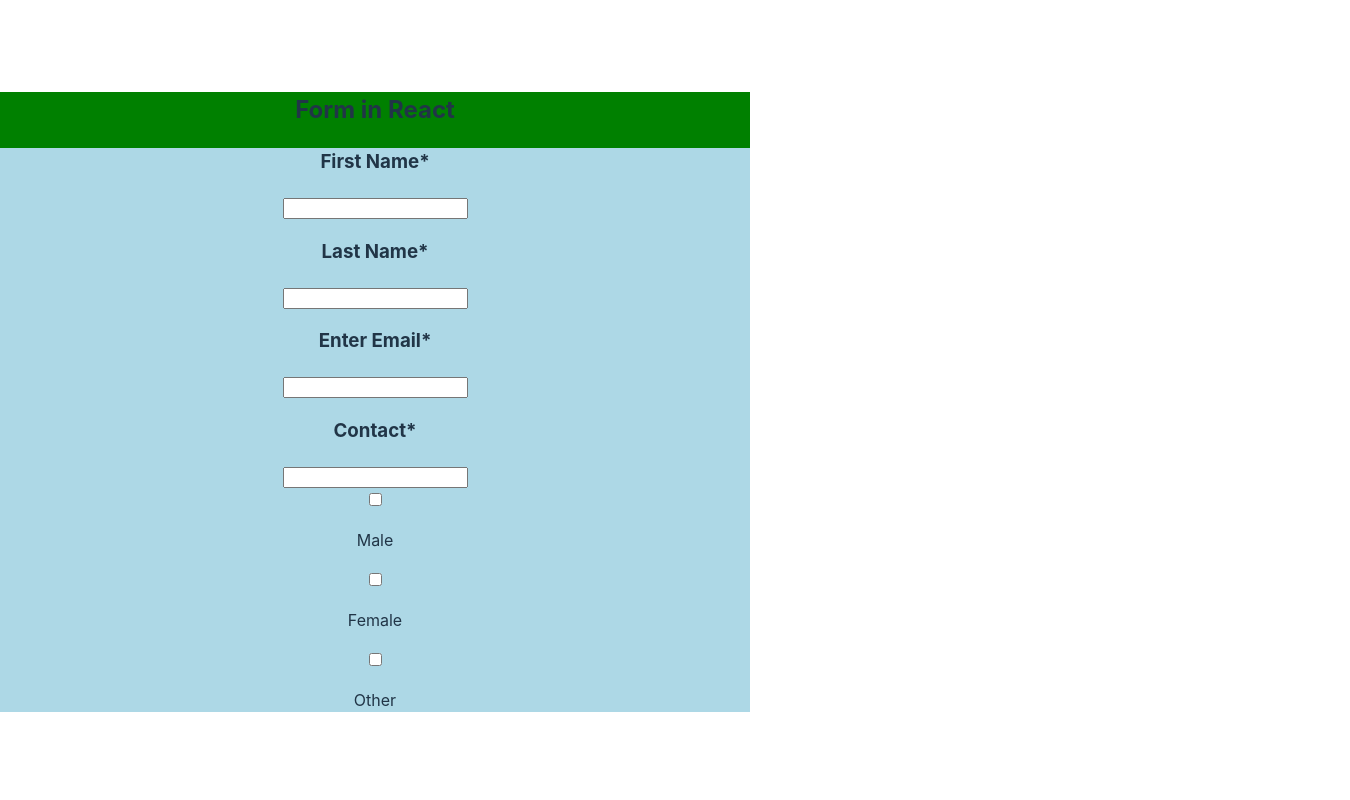
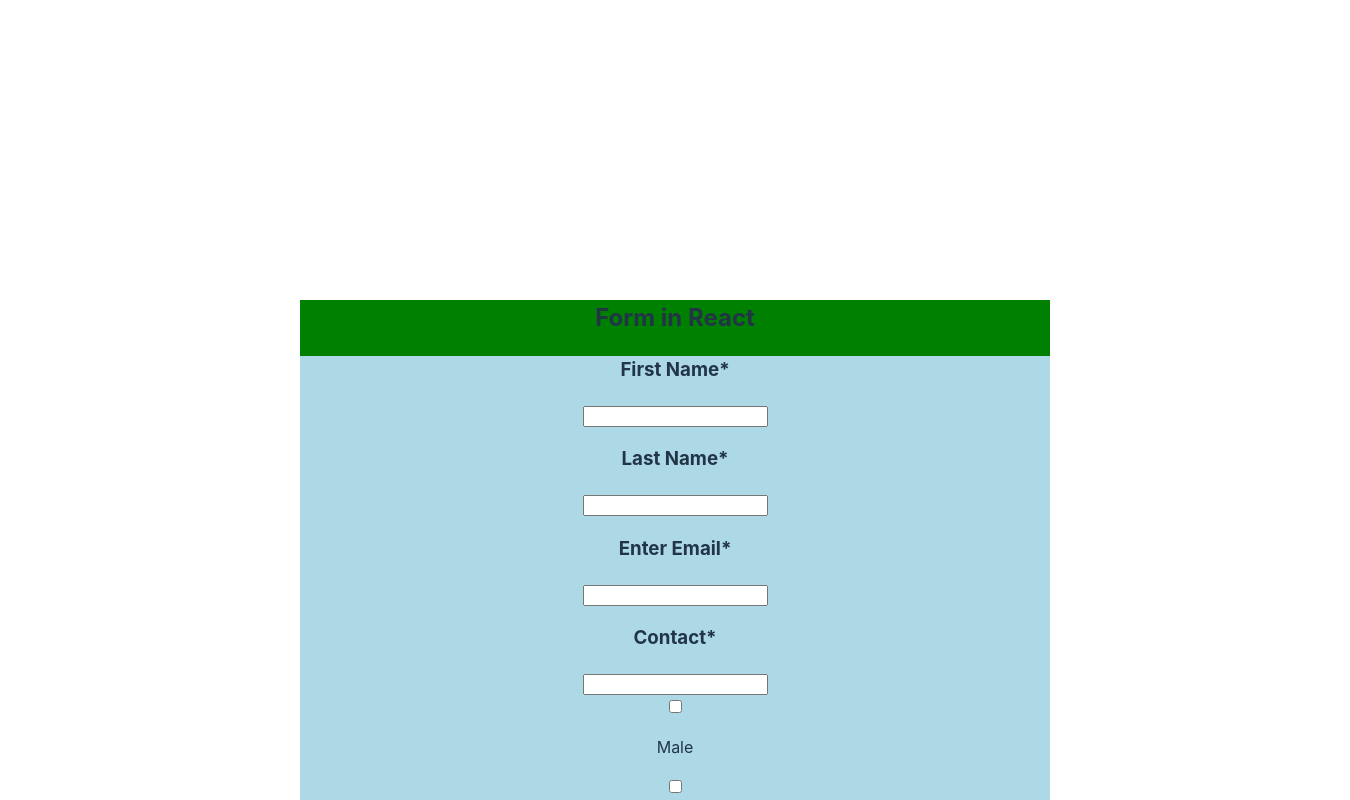
Before and after one commit to yusuftalha55/Js-denemeleri, a React (Vite) app in the folder React/REACT/: page / in a window 1280 px wide. Shown: the top 800 px of the page, 1350 px wide, since content can reach past the window. Built offline with nearby package versions, Linux system fonts and the light colour scheme.

Commit message:
css i de bitti

```diff
--- a/React/REACT/src/assets/FormPage.jsx
+++ b/React/REACT/src/assets/FormPage.jsx
@@ -1,7 +1,7 @@
 import React from "react";
 
 function Form() {
-    return(  <div style={{ width: 750 , textAlign:"center", backgroundColor:"green" }}>
+    return(  <div style={{ width: 750 , textAlign:"center", backgroundColor:"green", margin:300 }}>
         <div className="header">
           <h2>Form in React</h2>
         </div>
--- a/React/REACT/src/main.jsx
+++ b/React/REACT/src/main.jsx
@@ -6,6 +6,7 @@ import "./index.css";
 
 ReactDOM.createRoot(document.getElementById("root")).render(
   <div>
+
     <Form></Form>
 
   </div>
```
